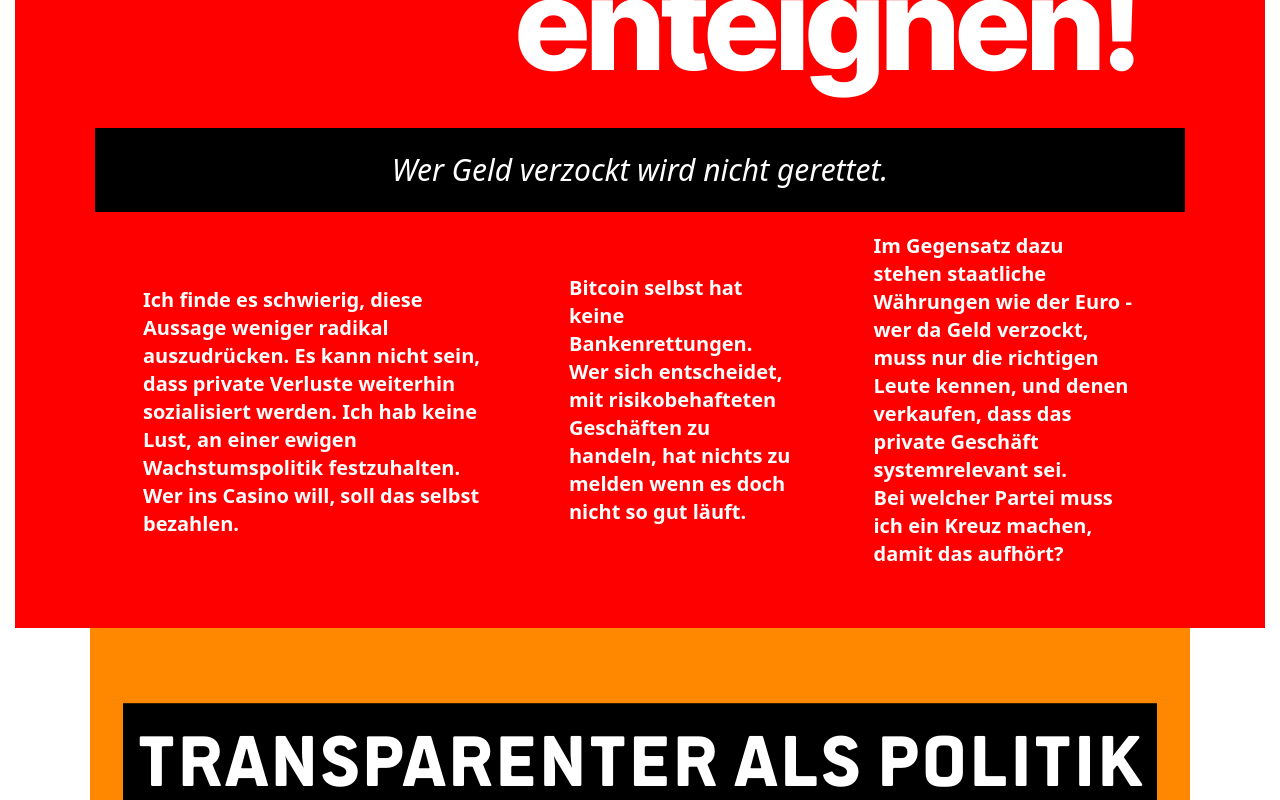
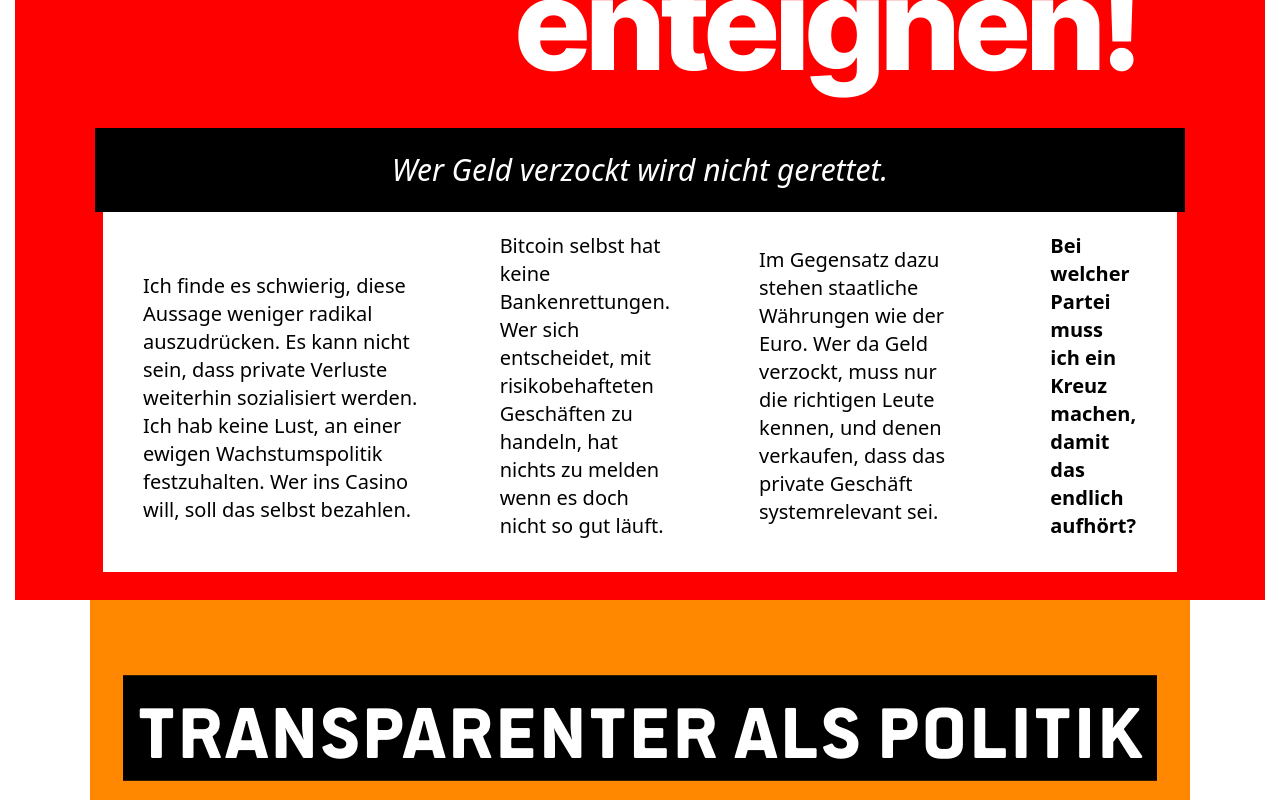
Before and after one commit to lumsdnb/werte-verbinden, a SvelteKit app: page / in a window 1280 px wide. Shown: the part 6466-7266 px from the top of the page. Built offline with nearby package versions, Linux system fonts and the light colour scheme.

Commit message:
Minor fixes

```diff
--- a/src/routes/+page.svelte
+++ b/src/routes/+page.svelte
@@ -261,7 +261,7 @@
       >Markt.</span
     >
   </h2>
-  <div class="md:flex gap-10">
+  <div class="flex flex-col md:flex-row gap-3">
     <p class="md:w-10/12">
       Bitcoin wird immer wieder als <a
         class="text-fdp-magenta font-bold"
@@ -307,24 +307,26 @@
   </div>
 
   <article
-    class="text-white font-bold py-5 mt-0 m-2 lg:flex justify-center items-center"
+    class="bg-white text-black py-5 mt-0 m-2 lg:flex justify-center items-center"
   >
-    <p class="  mx-10 py-3 pt-6">
+    <p class="bg-white mx-10 py-3 pt-6">
       Ich finde es schwierig, diese Aussage weniger radikal auszudrücken. Es
       kann nicht sein, dass private Verluste weiterhin sozialisiert werden. Ich
       hab keine Lust, an einer ewigen Wachstumspolitik festzuhalten. Wer ins
       Casino will, soll das selbst bezahlen.
     </p>
-    <p class="text-white px-10 pb-3">
+    <p class="bg-white px-10 pb-3">
       Bitcoin selbst hat keine Bankenrettungen. Wer sich entscheidet, mit
       risikobehafteten Geschäften zu handeln, hat nichts zu melden wenn es doch
       nicht so gut läuft.
     </p>
-    <p class="text-white px-10 pb-3">
-      Im Gegensatz dazu stehen staatliche Währungen wie der Euro - wer da Geld
+    <p class="bg-white text px-10 pb-3">
+      Im Gegensatz dazu stehen staatliche Währungen wie der Euro. Wer da Geld
       verzockt, muss nur die richtigen Leute kennen, und denen verkaufen, dass
       das private Geschäft systemrelevant sei.
-      <br /> Bei welcher Partei muss ich ein Kreuz machen, damit das aufhört?
+    </p>
+    <p class="bg-white text px-10 pb-3 font-bold">
+      Bei welcher Partei muss ich ein Kreuz machen, damit das endlich aufhört?
     </p>
   </article>
 </section>
```
